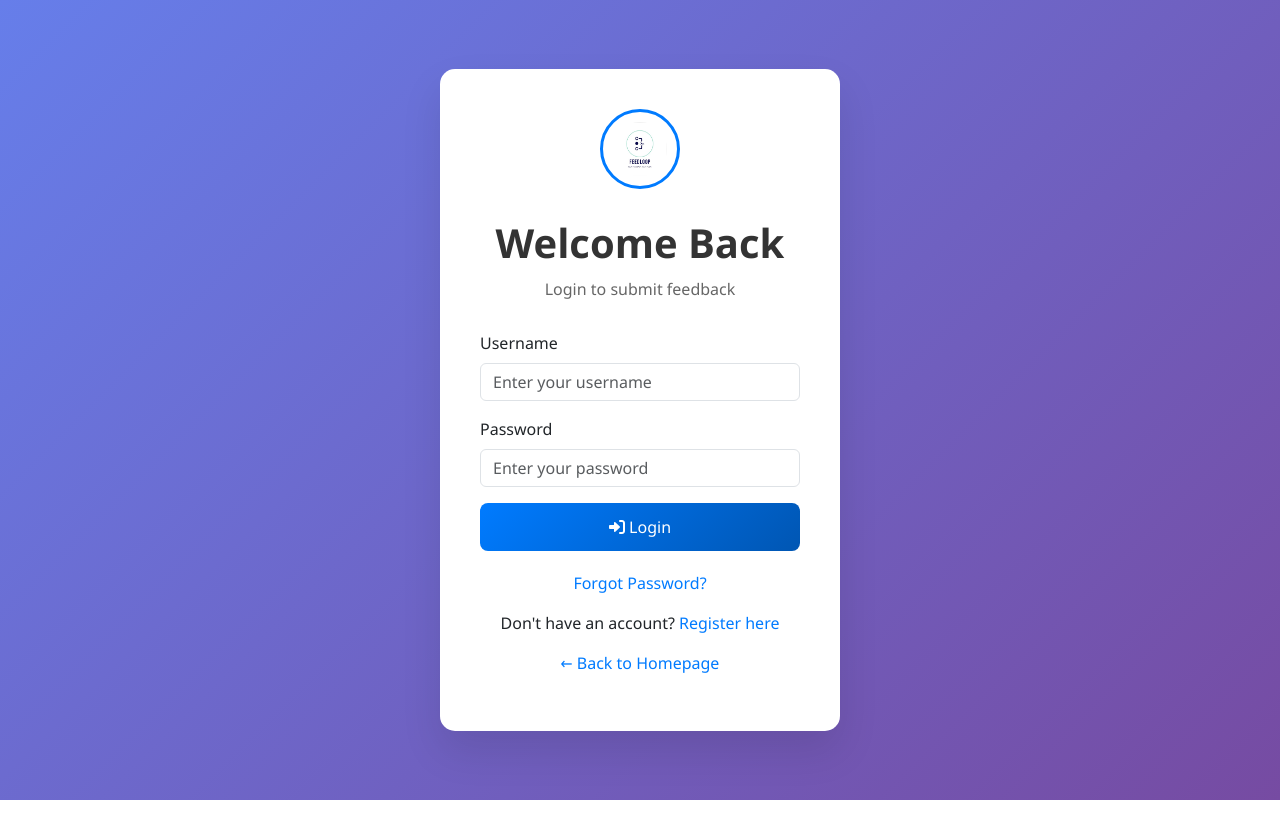
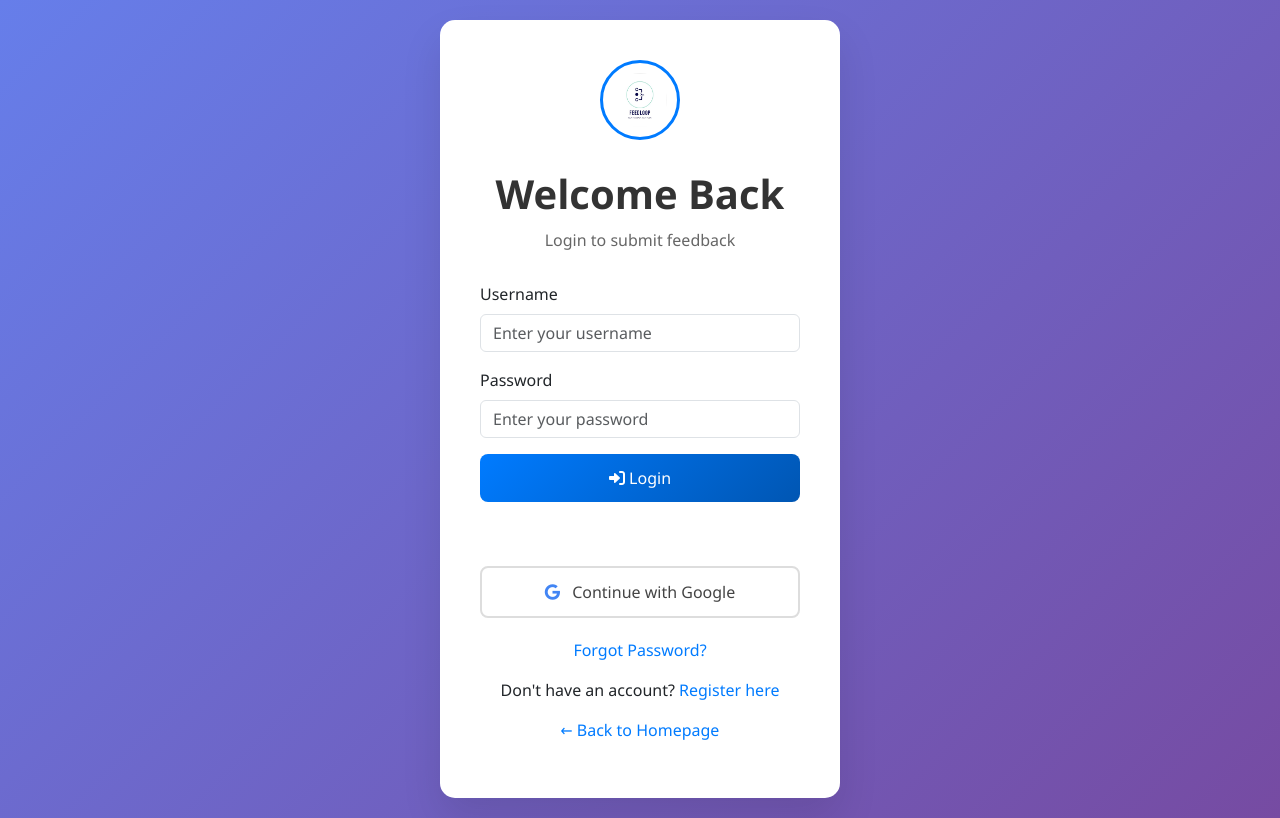
Before and after one commit to fredrexsalac/feedloop, a PHP site: page /feedloop/auth/login.php in a window 1280 px wide. Run offline with PHP 8.4, Linux system fonts and the light colour scheme.

Commit message:
admin modified

```diff
--- a/assets/css/auth/login.css
+++ b/assets/css/auth/login.css
@@ -78,6 +78,54 @@ body {
     margin-top: 20px;
 }
 
+.divider {
+    display: flex;
+    align-items: center;
+    text-align: center;
+    margin: 20px 0;
+    color: rgba(255, 255, 255, 0.75);
+    font-weight: 500;
+}
+
+.divider::before,
+.divider::after {
+    content: '';
+    flex: 1;
+    border-bottom: 1px solid rgba(255, 255, 255, 0.3);
+}
+
+.divider span {
+    padding: 0 10px;
+}
+
+.btn-google {
+    width: 100%;
+    padding: 12px;
+    background: #fff;
+    color: #444;
+    border: 2px solid #ddd;
+    border-radius: 8px;
+    font-size: 16px;
+    font-weight: 500;
+    cursor: pointer;
+    transition: all 0.3s ease;
+    text-decoration: none;
+    display: block;
+    text-align: center;
+    margin-top: 10px;
+}
+
+.btn-google:hover {
+    background: #f8f9fa;
+    border-color: #4285f4;
+    color: #4285f4;
+    box-shadow: 0 2px 8px rgba(66, 133, 244, 0.2);
+}
+
+.btn-google i {
+    color: #4285f4;
+}
+
 .login-links a {
     color: #007bff;
     text-decoration: none;
--- a/auth/login.php
+++ b/auth/login.php
@@ -64,6 +64,20 @@ if ($_SERVER["REQUEST_METHOD"] == "POST") {
             </div>
         <?php endif; ?>
 
+        <?php if (isset($_GET['error']) && $_GET['error'] === 'not_registered'): ?>
+            <div class="alert alert-warning">
+                <i class="fas fa-user-times"></i> <strong>Account Not Found!</strong><br>
+                The email <strong><?php echo htmlspecialchars($_GET['email'] ?? ''); ?></strong> is not registered in FeedLoop.<br>
+                <small>Please <a href="register.php" class="alert-link">register first</a> with your email to enable Google sign-in.</small>
+            </div>
+        <?php endif; ?>
+
+        <?php if (isset($_GET['error']) && $_GET['error'] === 'oauth_failed'): ?>
+            <div class="alert alert-danger">
+                <i class="fas fa-exclamation-circle"></i> Google Sign-In failed. Please try again or use username/password login.
+            </div>
+        <?php endif; ?>
+
         <form method="POST" action="">
             <div class="mb-3">
                 <label for="username" class="form-label">Username</label>
@@ -82,6 +96,26 @@ if ($_SERVER["REQUEST_METHOD"] == "POST") {
             </button>
         </form>
 
+        <div class="divider"><span>or</span></div>
+
+        <?php
+        define('FEEDLOOP_SECURE', true);
+        $googleConfig = include '../config/google_oauth_config.php';
+        if ($googleConfig['enabled']):
+            $googleAuthUrl = $googleConfig['auth_url'] . '?' . http_build_query([
+                'client_id' => $googleConfig['client_id'],
+                'redirect_uri' => $googleConfig['redirect_uri'],
+                'response_type' => 'code',
+                'scope' => implode(' ', $googleConfig['scopes']),
+                'access_type' => 'online',
+                'prompt' => 'select_account'
+            ]);
+        ?>
+        <a href="<?php echo htmlspecialchars($googleAuthUrl); ?>" class="btn btn-google">
+            <i class="fab fa-google me-2"></i> Continue with Google
+        </a>
+        <?php endif; ?>
+
         <div class="login-links">
             <p><a href="forgot_password.php">Forgot Password?</a></p>
             <p>Don't have an account? <a href="register.php">Register here</a></p>
--- a/config/google_oauth_config.php
+++ b/config/google_oauth_config.php
@@ -42,7 +42,7 @@ return [
     ],
 
     // Settings
-    'enabled' => false, // Disabled by default (UI no longer offers Google Sign-In)
+    'enabled' => true, // Google Sign-In enabled for registered users
 
     /**
      * SETUP INSTRUCTIONS:
```
